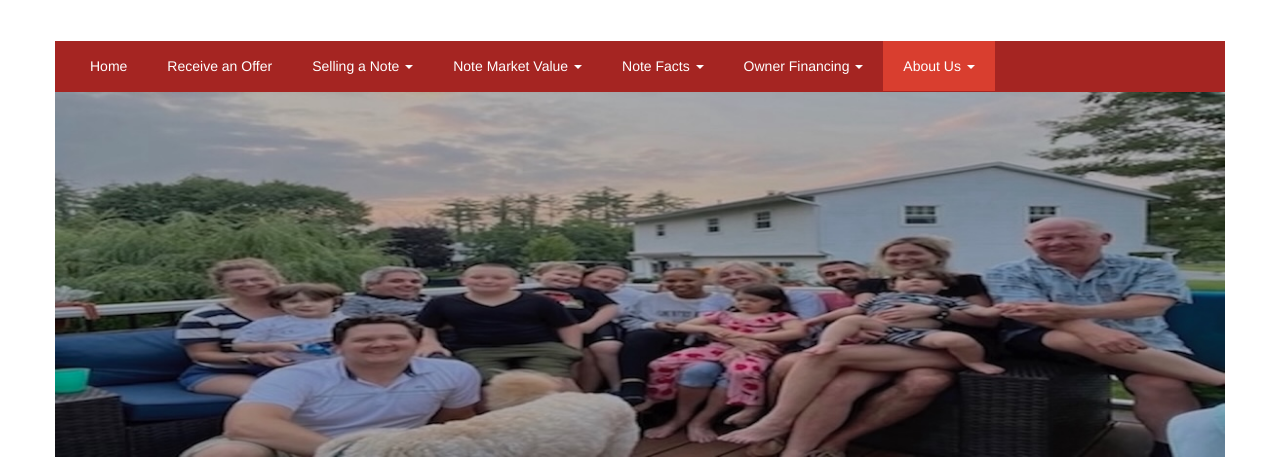
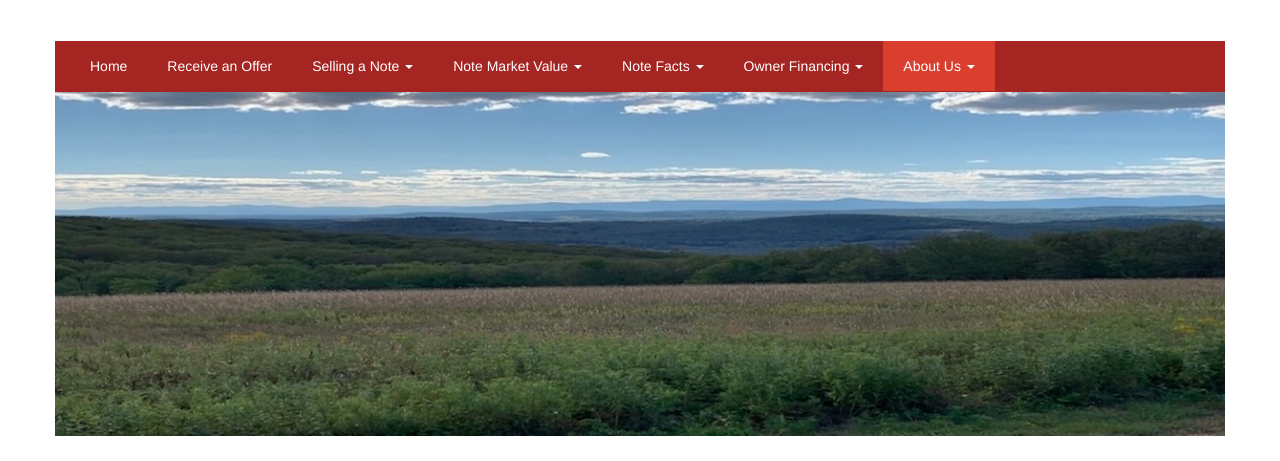
Before and after one commit to dleblanc518/themortgagebuyer, a plain HTML site: page about-the-mortgage-buyer.html in a window 1280 px wide. Shown: the part 127-588 px from the top of the page. Drawn offline with nearby package versions, Linux system fonts and the light colour scheme.

Commit message:
Replacing family image with hills

```diff
--- a/about-the-mortgage-buyer.html
+++ b/about-the-mortgage-buyer.html
@@ -85,7 +85,7 @@
   <!-- HEADER with Navigation -->
 
   <!-- Start of JumboTron -->
-  <div class="row"> <img src="img/family.jpg" class="img-responsive" alt="the mortgage buyers family"></div>
+  <div class="row"> <img src="img/hills.jpg" class="img-responsive" alt="picture of hills"></div>
   <!-- End of Banner -->
 
   <!-- section -->
```
Also changed, not shown: img/hills.jpg (added).
